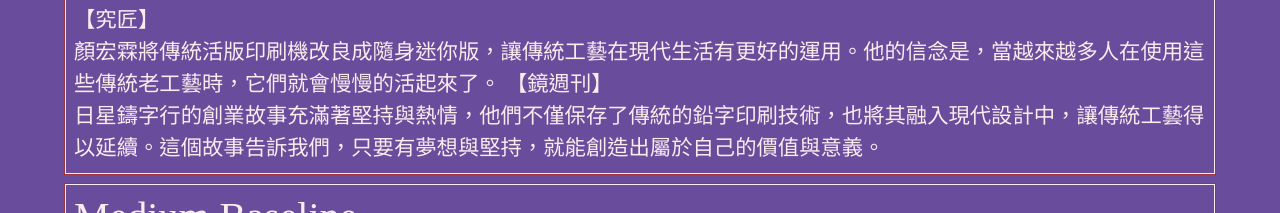
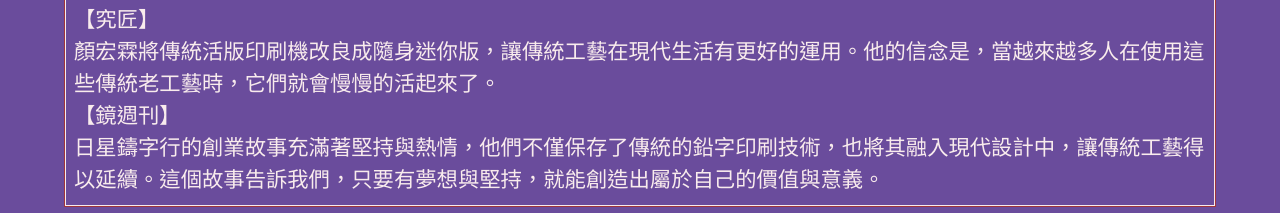
Before and after one commit to yoyotsao/ct2023s, a plain HTML site: page hw12/index.html in a window 1280 px wide. Shown: the part 525-738 px from the top of the page. Drawn offline with nearby package versions, Linux system fonts and the light colour scheme.

Commit message:
Update index.html

```diff
--- a/hw12/index.html
+++ b/hw12/index.html
@@ -226,7 +226,7 @@
     <div class="col-md-12 twenty">
       <h1>Simple Baseline</h1>
       【究匠】<br>
-      顏宏霖將傳統活版印刷機改良成隨身迷你版，讓傳統工藝在現代生活有更好的運用。他的信念是，當越來越多人在使用這些傳統老工藝時，它們就會慢慢的活起來了。
+      顏宏霖將傳統活版印刷機改良成隨身迷你版，讓傳統工藝在現代生活有更好的運用。他的信念是，當越來越多人在使用這些傳統老工藝時，它們就會慢慢的活起來了。<br>
       【鏡週刊】<br>
       日星鑄字行的創業故事充滿著堅持與熱情，他們不僅保存了傳統的鉛字印刷技術，也將其融入現代設計中，讓傳統工藝得以延續。這個故事告訴我們，只要有夢想與堅持，就能創造出屬於自己的價值與意義。
     </div>
```
